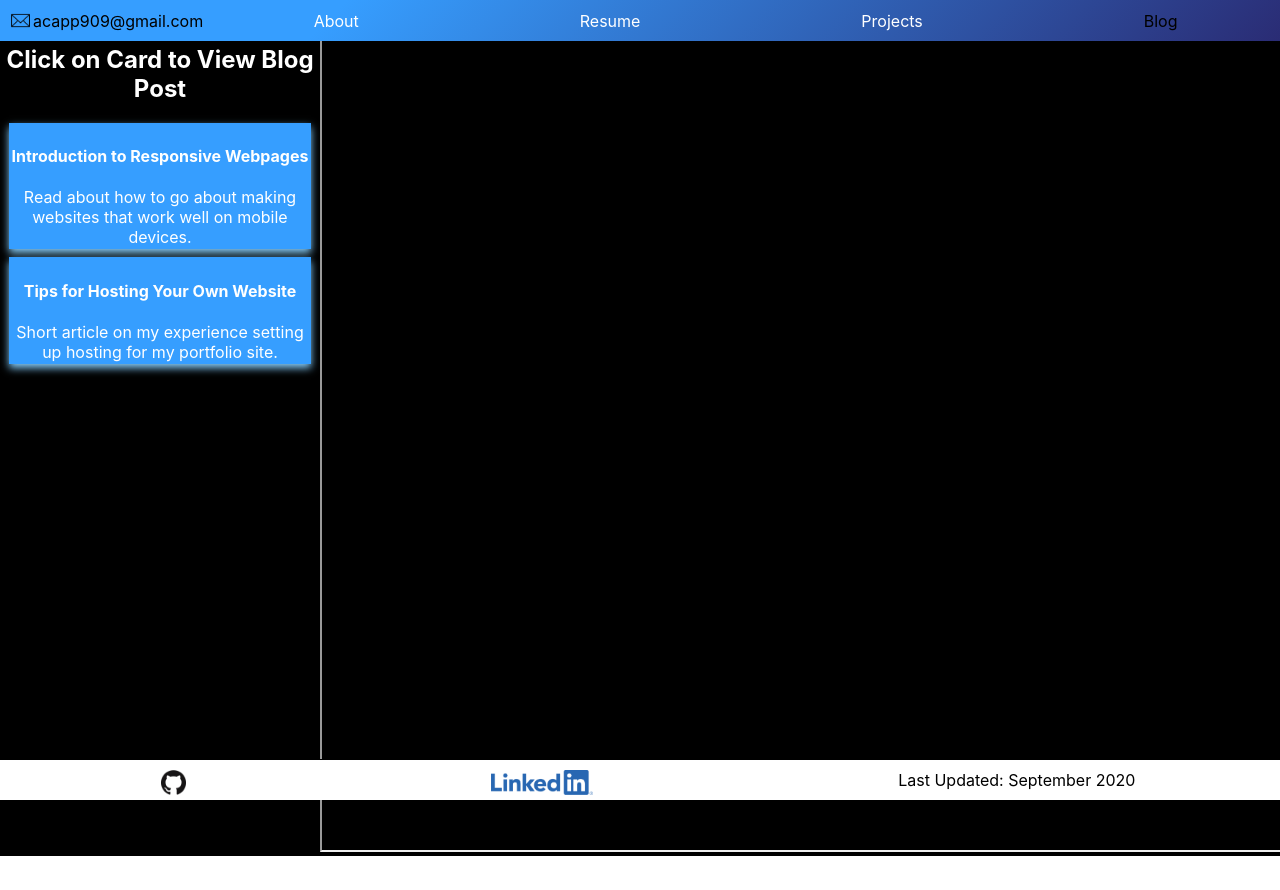
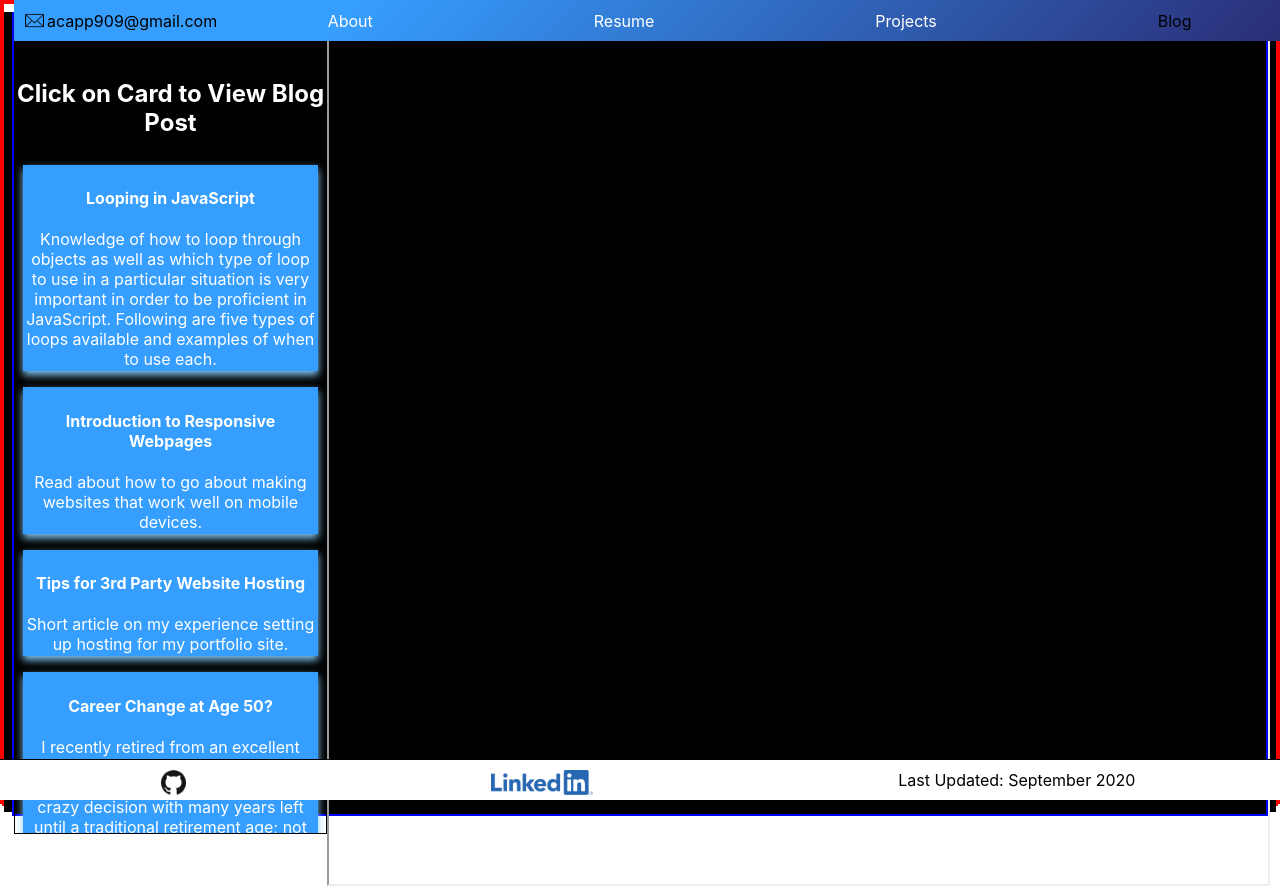
Before and after one commit to ACAPP-dev/portfolio, a React (Create React App) app: page /blog in a window 1280 px wide. Before the commit the page ends 856 px from the top, so only its background shows below. Built offline with nearby package versions, Linux system fonts and the light colour scheme.

Commit message:
adjust css for blog page

```diff
--- a/src/App.css
+++ b/src/App.css
@@ -4,14 +4,17 @@ h2 {
 
 .App {
   background-color: black;
-  /* height: 100%; */
+  height: 100%;
+  margin: 1vh;
+  border: 2px solid blue;
 }
 
 
 .main, #root {
-  text-align: center;
+  /* text-align: center; */
   /* background-image: url("./images/Abstract-Background.png") */
-  /* height: 100%; */
+  background: black;
+  height: 100%;
   margin: 0px;
 }
 
@@ -100,22 +103,29 @@ h2 {
 .blog-container {
   display: grid;
   grid-template-columns: 25% 75%;
+  height: 100%;
+  padding-top: 2.5vh;
+  padding-bottom: 4vh;
 }
 
 #blog-iframe {
-  height: 100vh;
+  height: 100%;
   width: 100%;
   padding-top: 6vh;
+  padding-bottom: 0;
+  margin: 0;
 }
 #sidebar-div {
   padding-top: 3vh;
+  padding-bottom: 0;
   border: 1px solid black;
-  /* display: flex; */
-  /* flex-direction: column; */
+  display: flex;
+  flex-direction: column;
+  overflow: auto;
   /* background: yellow; */
   color: white;
 
-  height: 100vh;
+  /* height: 100%; */
   /* position: fixed; */
   /* z-index: 1; */
   /* padding-top: 5vh; */
--- a/src/components/blog/Cards.js
+++ b/src/components/blog/Cards.js
@@ -1,11 +1,10 @@
 import React from 'react'
-import {Link} from 'react-router-dom'
 
 const Cards = props => {
     // console.log(props)
 
     const handleClick = () => {
-        return props.returnClick(props.blog.link)
+        return props.returnBlog(props.blog.link)
     }
 
     return(
--- a/src/components/blog/SideBar.js
+++ b/src/components/blog/SideBar.js
@@ -16,10 +16,7 @@ const SideBar = (props) => {
     }
 
     return (
-        <div class='sidebar-div'>
-            <h2>Click on Card to View Blog Post</h2>
             {generateCards()}
-        </div>
     )
 }
 
--- a/src/components/blog/blogListing.json
+++ b/src/components/blog/blogListing.json
@@ -1,16 +1,79 @@
 [{
-    "id": "1",
+    "id": "10",
+    "name": "Looping in JavaScript",
+    "description": "Knowledge of how to loop through objects as well as which type of loop to use in a particular situation is very important in order to be proficient in JavaScript. Following are five types of loops available and examples of when to use each.",
+    "picture": "./stocks/stocks.png",
+    "link": "https://dev.to/acappdev/looping-in-javascript-2gla",
+    "date": "October 3, 2020"
+},{
+    "id": "9",
     "name": "Introduction to Responsive Webpages",
     "description": "Read about how to go about making websites that work well on mobile devices.",
     "picture": "./stocks/stocks.png",
     "link": "https://dev.to/acappdev/introduction-to-responsive-webpages-4l83",
-    "directory": "./projects/stocks"
+    "date": "October 2, 2020"
 },{
-    "id": "2",
-    "name": "Tips for Hosting Your Own Website",
+    "id": "8",
+    "name": "Tips for 3rd Party Website Hosting",
     "description": "Short article on my experience setting up hosting for my portfolio site.",
     "picture": "./slots/slots.png",
     "link": "https://dev.to/acappdev/tips-for-hosting-your-own-website-2ip8",
-    "directory": "/projects/slots"
+    "date": "September 25, 2020"
+},
+{
+    "id": "7",
+    "name": "Career Change at Age 50?",
+    "description": "I recently retired from an excellent hotel accounting career spanning almost 31 years. It may seem like a crazy decision with many years left until a traditional retirement age; not least due to a significant loss of income. There are several reasons for my decision and the timing of this change.",
+    "picture": "./stocks/stocks.png",
+    "link": "https://acapp-dev.github.io/career_change_at_age_50",
+    "date": "October 15, 2019"
+},
+{
+    "id": "6",
+    "name": "Finishing My First Class: Ruby CLI Project",
+    "description": "It is now early December and I am about to complete my first class and project.",
+    "picture": "./stocks/stocks.png",
+    "link": "https://acapp-dev.github.io/finishing_my_first_class_ruby_cli_project",
+    "date": "December 2, 2019"
+},
+{
+    "id": "5",
+    "name": "Second Project - Sinatra Family Tree Web App",
+    "description": "Hello! My project review from my first class went well and I’m happy to say that I was able to progress to my second class. It is now mid-February 2020 and I’m getting ready for another project review.",
+    "picture": "./stocks/stocks.png",
+    "link": "https://acapp-dev.github.io/second_project_-_sinatra_family_tree_web_app",
+    "date": "February 13, 2020"
+},
+{
+    "id": "4",
+    "name": "Third Project - Auto Dealership Website with Ruby on Rails",
+    "description": "Hi everyone! It is the 4th week of the pandemic lockdown and I’m finishing my 3rd class with two more to go. Fortunately there is minimal disruption to our classes as we are 100% online.",
+    "picture": "./stocks/stocks.png",
+    "link": "https://dev.to/acappdev/introduction-to-responsive-webpages-4l83",
+    "date": "April 16, 2020"
+},
+{
+    "id": "3",
+    "name": "JavaScript Project - Slot Machine",
+    "description": "My fourth class, JavaScript, focused on the front end user experience. So for my project I chose to make a game - a slot machine - with better odds so the player will generally win.",
+    "picture": "./stocks/stocks.png",
+    "link": "https://acapp-dev.github.io/javascript_project_-_slot_machine",
+    "date": "June 12, 2020"
+},
+{
+    "id": "2",
+    "name": "Final Project - Stock Market App",
+    "description": "My final project with Flatiron Academy is almost done! I’m happy to say that I’ve learned a ton and really enjoyed the learning experience at Flatiron.",
+    "picture": "./stocks/stocks.png",
+    "link": "https://dev.to/acappdev/introduction-to-responsive-webpages-4l83",
+    "date": "August 13, 2020"
+},
+{
+    "id": "1",
+    "name": "Reflections on Learning at Flatiron Academy",
+    "description": "After almost a year, my time at Flatiron Academy is coming to an end. Following are some of my thoughts about how things went.",
+    "picture": "./stocks/stocks.png",
+    "link": "https://acapp-dev.github.io/reflections_on_learning_at_flatiron_academy",
+    "date": "August 14, 2020"
 }
 ]
--- a/src/containers/BlogContainer.js
+++ b/src/containers/BlogContainer.js
@@ -1,5 +1,6 @@
 import React, { Fragment } from 'react'
-import SideBar from '../components/blog/SideBar'
+import blogListing from '../components/blog/blogListing.json'
+import Cards from '../components/blog/Cards'
 import Flatiron1 from '../components/blog/Flatiron1'
 
 import blog1 from '../images/blog-looping-in-javascript.pdf'
@@ -15,6 +16,11 @@ export default class BlogContainer extends React.Component {
         this.setState({blogLink: link})
     }
 
+    generateCards = () => {
+        return blogListing.map(blog => {
+            return < Cards key={blog.index} returnBlog={this.handleBlog} blog={blog} / >
+        })
+    }
 
     render() {
 
@@ -26,7 +32,8 @@ export default class BlogContainer extends React.Component {
             <div className='blog-container'>
 
                 <div id='sidebar-div'>
-                    <SideBar returnBlog={this.handleBlog} />
+                    <h2>Click on Card to View Blog Post</h2>
+                    {this.generateCards()}
                 </div>
                 <div id='blog-div'>
 
--- a/src/index.css
+++ b/src/index.css
@@ -1,8 +1,8 @@
 html, body {
   /* width: 100%; */
-  /* height: 100%; */
-  margin: 0px;
-
+  height: 100vh;
+  margin: 0;
+  border: 2px solid red;
 
   font-family: -apple-system, BlinkMacSystemFont, 'Segoe UI', 'Roboto', 'Oxygen',
     'Ubuntu', 'Cantarell', 'Fira Sans', 'Droid Sans', 'Helvetica Neue',
```
